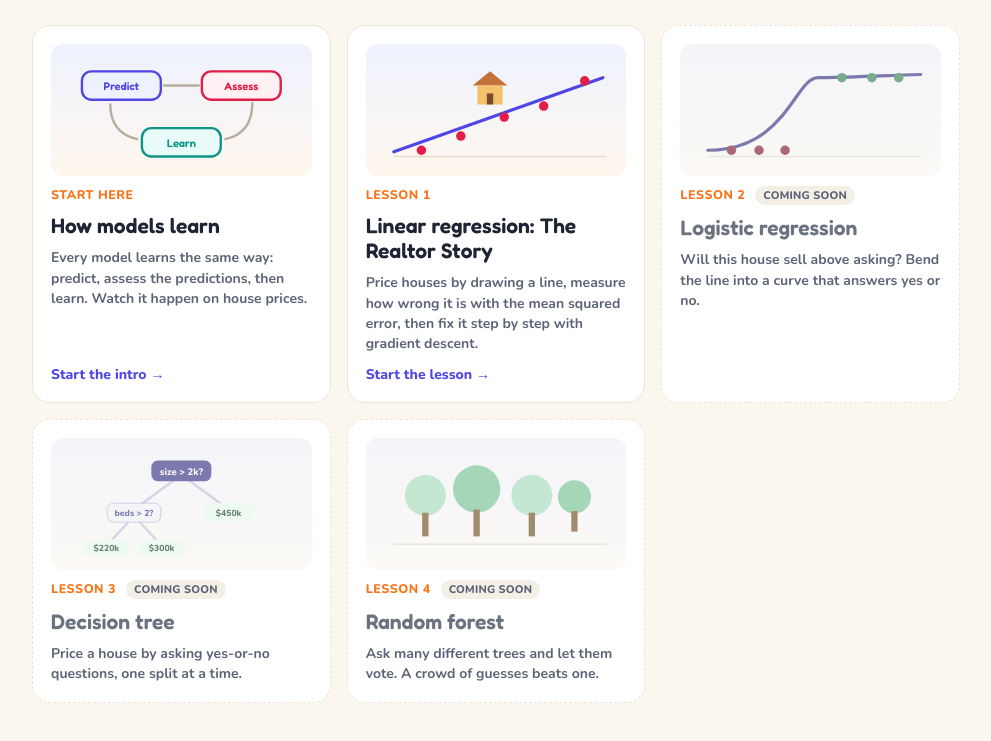
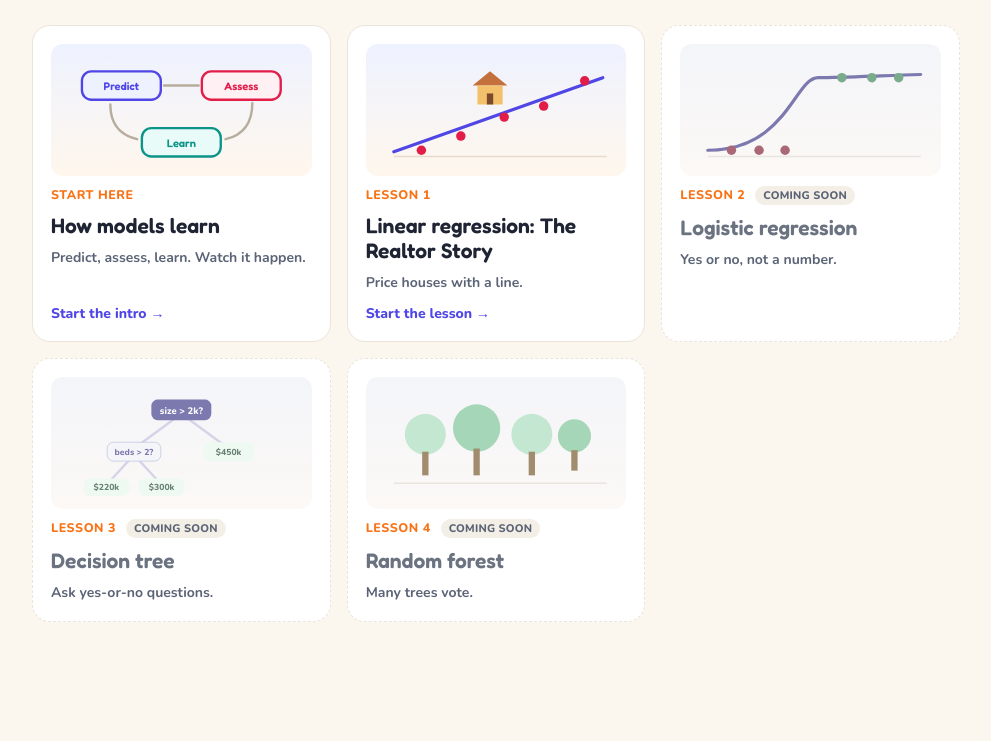
Before and after one commit to bennlaufer/ml-visualizer, a plain HTML site: page index.html in a window 1280 px wide. Shown: the part 109-850 px from the top of the page, without its empty margins (144-1135 px from the left). After the commit the page ends 800 px from the top, so only its background shows below. Drawn offline with nearby package versions, Linux system fonts and the light colour scheme.

Commit message:
Shorten hub card descriptions

```diff
--- a/index.html
+++ b/index.html
@@ -53,7 +53,7 @@
       </div>
       <div class="num">Start here</div>
       <h2>How models learn</h2>
-      <p class="desc">Every model learns the same way: predict, assess the predictions, then learn. Watch it happen on house prices.</p>
+      <p class="desc">Predict, assess, learn. Watch it happen.</p>
       <div class="go">Start the intro &rarr;</div>
     </a>
     <a class="card" href="linear-regression.html">
@@ -67,7 +67,7 @@
       </div>
       <div class="num">Lesson 1</div>
       <h2>Linear regression: The Realtor Story</h2>
-      <p class="desc">Price houses by drawing a line, measure how wrong it is with the mean squared error, then fix it step by step with gradient descent.</p>
+      <p class="desc">Price houses with a line.</p>
       <div class="go">Start the lesson &rarr;</div>
     </a>
     <div class="card soon" aria-disabled="true">
@@ -79,7 +79,7 @@
       </svg></div>
       <div class="num">Lesson 2 <span class="badge">Coming soon</span></div>
       <h2>Logistic regression</h2>
-      <p class="desc">Will this house sell above asking? Bend the line into a curve that answers yes or no.</p>
+      <p class="desc">Yes or no, not a number.</p>
     </div>
     <div class="card soon" aria-disabled="true">
       <div class="pic"><svg viewBox="0 0 300 150" role="img" aria-label="A small decision tree">
@@ -92,7 +92,7 @@
       </svg></div>
       <div class="num">Lesson 3 <span class="badge">Coming soon</span></div>
       <h2>Decision tree</h2>
-      <p class="desc">Price a house by asking yes-or-no questions, one split at a time.</p>
+      <p class="desc">Ask yes-or-no questions.</p>
     </div>
     <div class="card soon" aria-disabled="true">
       <div class="pic"><svg viewBox="0 0 300 150" role="img" aria-label="Several small trees voting">
@@ -104,7 +104,7 @@
       </svg></div>
       <div class="num">Lesson 4 <span class="badge">Coming soon</span></div>
       <h2>Random forest</h2>
-      <p class="desc">Ask many different trees and let them vote. A crowd of guesses beats one.</p>
+      <p class="desc">Many trees vote.</p>
     </div>
   </div>
 
```
